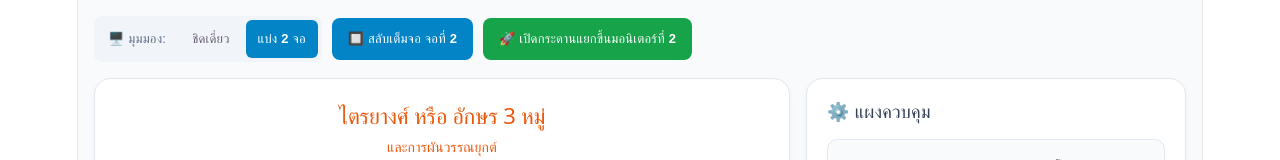
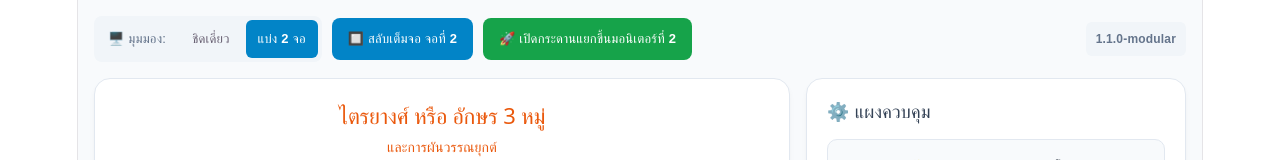
Before and after one commit to tom-nz/thai-tone, a React (Vite) app: page / in a window 1280 px wide. Shown: the top 160 px of the page. Built offline with nearby package versions, Linux system fonts and the light colour scheme.

Commit message:
feat: add versioning module, changelog and Gemini context log

```diff
--- a/src/components/TopBar.jsx
+++ b/src/components/TopBar.jsx
@@ -1,12 +1,14 @@
 import React from "react";
+import { APP_METADATA } from "../version";
 
 /**
  * TopBar Component
- * แถบเครื่องมือจัดการมุมมอง สลับเต็มจอ และเปิดจอแยก
+ * แถบเครื่องมือจัดการมุมมอง สลับเต็มจอ และแสดงเวอร์ชันปัจจุบัน
  */
 export default function TopBar({ viewMode, setViewMode }) {
   return (
-    <div style={{ display: "flex", gap: "10px", alignItems: "center", marginBottom: "16px", flexWrap: "wrap" }}>
+    <div style={{ display: "flex", gap: "10px", alignItems: "center", justifyContent: "space-between", marginBottom: "16px", flexWrap: "wrap" }}>
+      <div style={{ display: "flex", gap: "10px", alignItems: "center", flexWrap: "wrap" }}>
         <div style={{ display: "flex", gap: "4px", backgroundColor: "#f1f5f9", padding: "4px", borderRadius: "8px", fontSize: "13px" }}>
           <span style={{ padding: "6px 10px", color: "#64748b" }}>🖥️ มุมมอง:</span>
           <button
@@ -44,5 +46,9 @@ export default function TopBar({ viewMode, setViewMode }) {
           🚀 เปิดกระดานแยกขึ้นมอนิเตอร์ที่ 2
         </button>
       </div>
+      <div style={{ fontSize: "12px", color: "#64748b", backgroundColor: "#f1f5f9", padding: "4px 10px", borderRadius: "6px", fontWeight: "600" }}>
+        {APP_METADATA.version}
+      </div>
+    </div>
   );
 }
--- /dev/null
+++ b/src/version.js
@@ -0,0 +1,34 @@
+/**
+ * version.js
+ * จัดการเวอร์ชันและประวัติการเปลี่ยนแปลง (Changelog) สำหรับระบบและ Gemini
+ */
+
+export const APP_METADATA = {
+  appName: "thai-tone-app",
+  version: "1.1.0-modular",
+  lastUpdated: "2026-08-30",
+  architecture: "React + Vite (Modular Architecture)",
+  author: "tom-nz"
+};
+
+export const CHANGELOG = [
+  {
+    version: "1.1.0-modular",
+    date: "2026-08-30",
+    changes: [
+      "แยกโค้ดเป็น 4 โมดูลย่อย (toneEngine, TopBar, StaffBoard, ControlPanel)",
+      "แก้ไขขนาดลูกบอลโน้ตและตัวหนังสือให้คงที่ 34px ไม่ขยายใหญ่",
+      "ระบบ Progressive UI ซ่อนกล่องวิเคราะห์และปุ่ม Radio เมื่อไม่มีการกรอกข้อความ",
+      "ปรับสไตล์ Radio: เลือก = วงกลมสีดำทึบ, ไม่เลือก = วงกลมสีขาวขอบดำ",
+      "ตั้งค่า autoFocus ในช่องพิมพ์ข้อความตอนเริ่มต้น",
+      "กำหนด base path เป็น ./ เพื่อรองรับทั้ง GitHub Pages และ Cloudflare Pages"
+    ]
+  },
+  {
+    version: "1.0.0-baseline",
+    date: "2026-08-20",
+    changes: [
+      "เวอร์ชันเสถียรตั้งต้น (Baseline Single-file Component)"
+    ]
+  }
+];
```
Also changed, not shown: 1 other file (tests, documents, lock files or other folders). Lines whose indentation alone changed are shown as unchanged.
